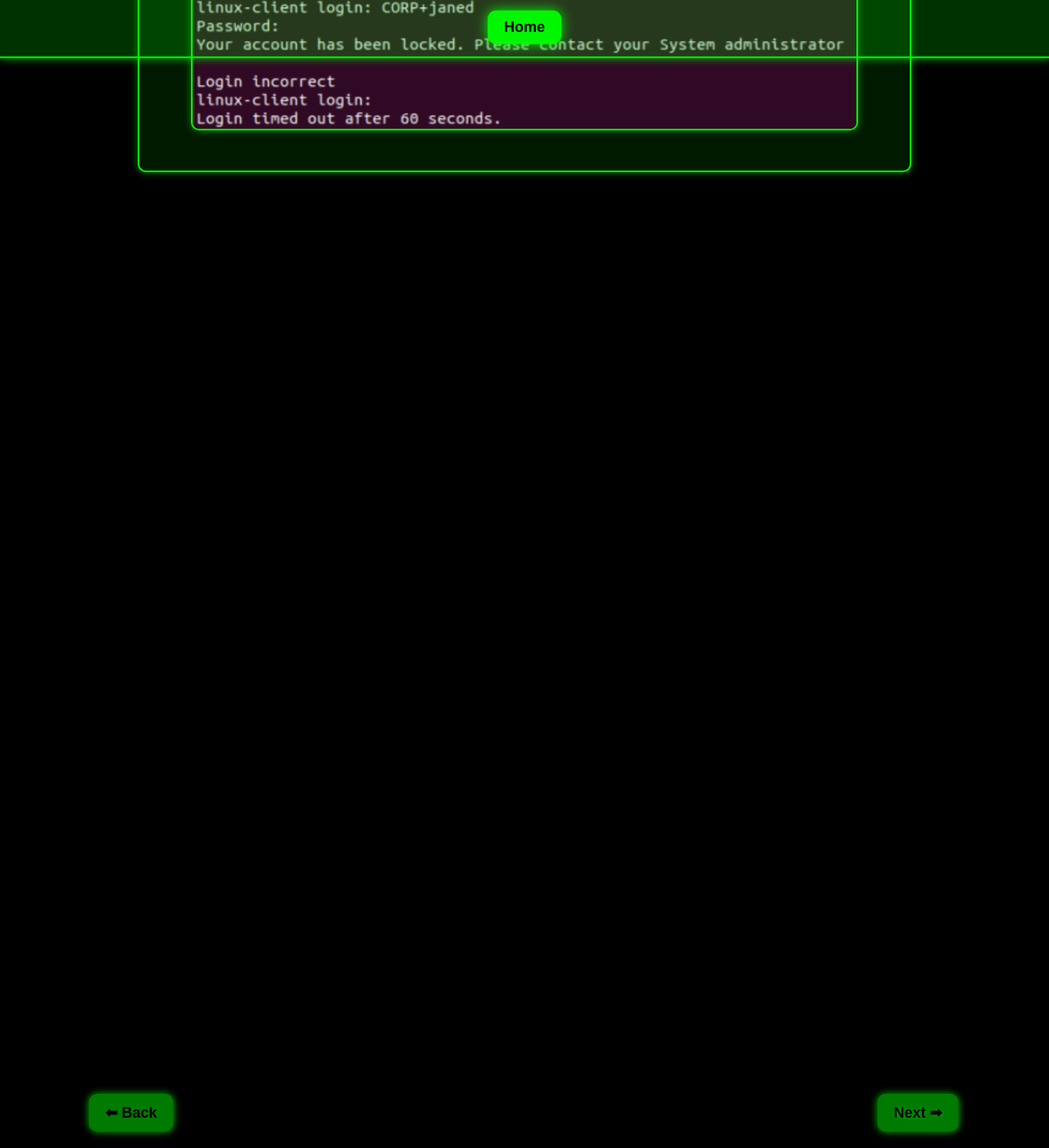
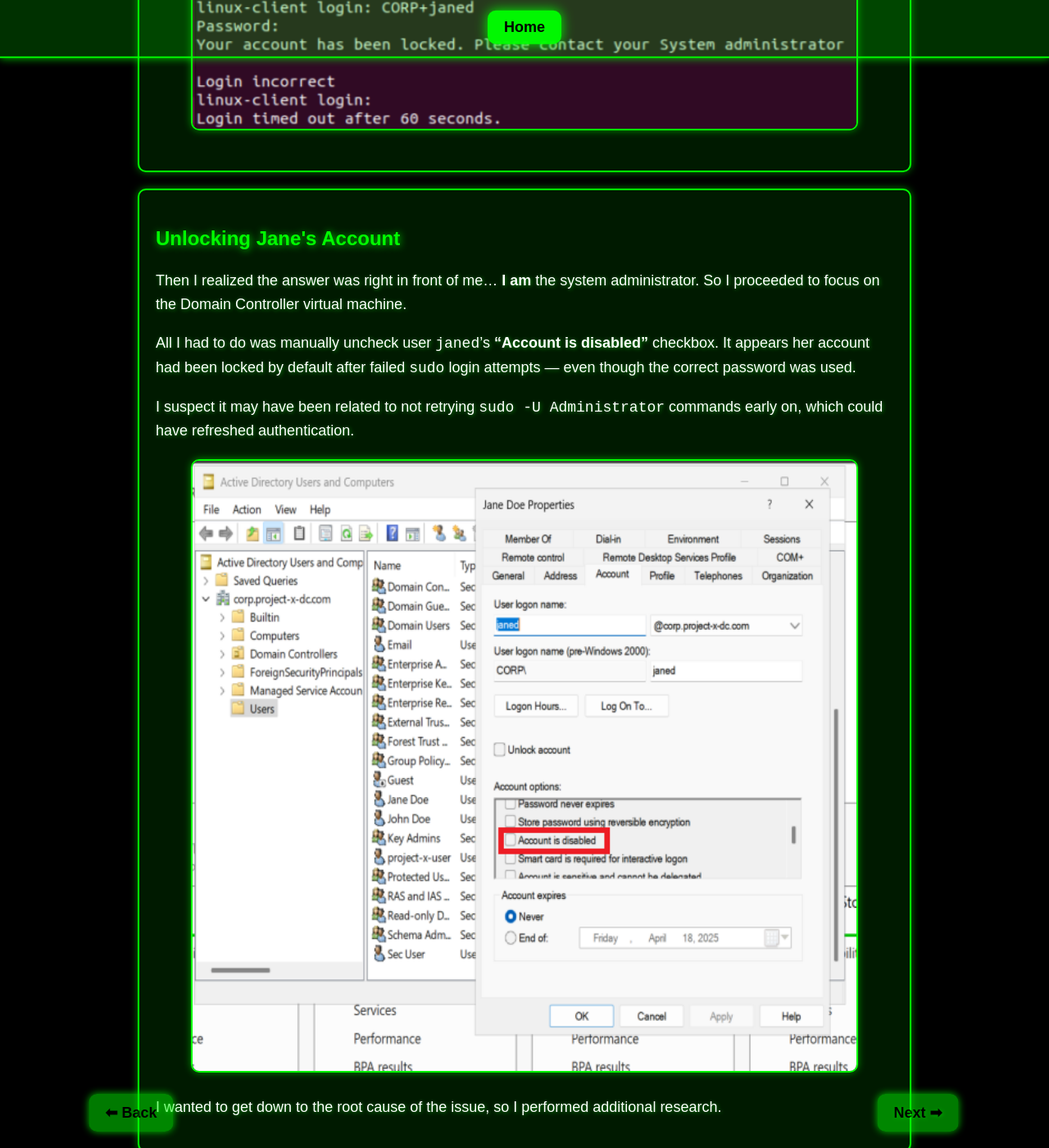
Before and after one commit to stazaitis/stazaitis.github.io, a Jekyll site: the page ubuntu_desktop.html, which Jekyll copies as it is, in a window 1280 px wide and 1400 px high, scrolled down 9836 px. Shown: the whole window at 82% size. Built offline with Jekyll 4.4.1, drawn with Linux system fonts in a browser that asks for light colours.

Commit message:
Update ubuntu_desktop.html

```diff
--- a/ubuntu_desktop.html
+++ b/ubuntu_desktop.html
@@ -404,6 +404,21 @@
         </div>
     </div>
 
+    <div class="content">
+        <h2>Unlocking Jane's Account</h2>
+
+        <p>Then I realized the answer was right in front of me… <strong>I am</strong> the system administrator. So I proceeded to focus on the Domain Controller virtual machine.</p>
+
+        <p>All I had to do was manually uncheck user <code>janed</code>’s <strong>“Account is disabled”</strong> checkbox. It appears her account had been locked by default after failed <code>sudo</code> login attempts — even though the correct password was used.</p>
+
+        <p>I suspect it may have been related to not retrying <code>sudo -U Administrator</code> commands early on, which could have refreshed authentication.</p>
+
+        <div class="image-container">
+            <img src="assets/images/disabled.png" alt="Disabled Account Checkbox in Active Directory for Jane Doe">
+        </div>
+
+        <p>I wanted to get down to the root cause of the issue, so I performed additional research.</p>
+    </div>
 
     <!-- Back Button -->
     <button class="back-button" onclick="goBack()">⬅ Back</button>
```
